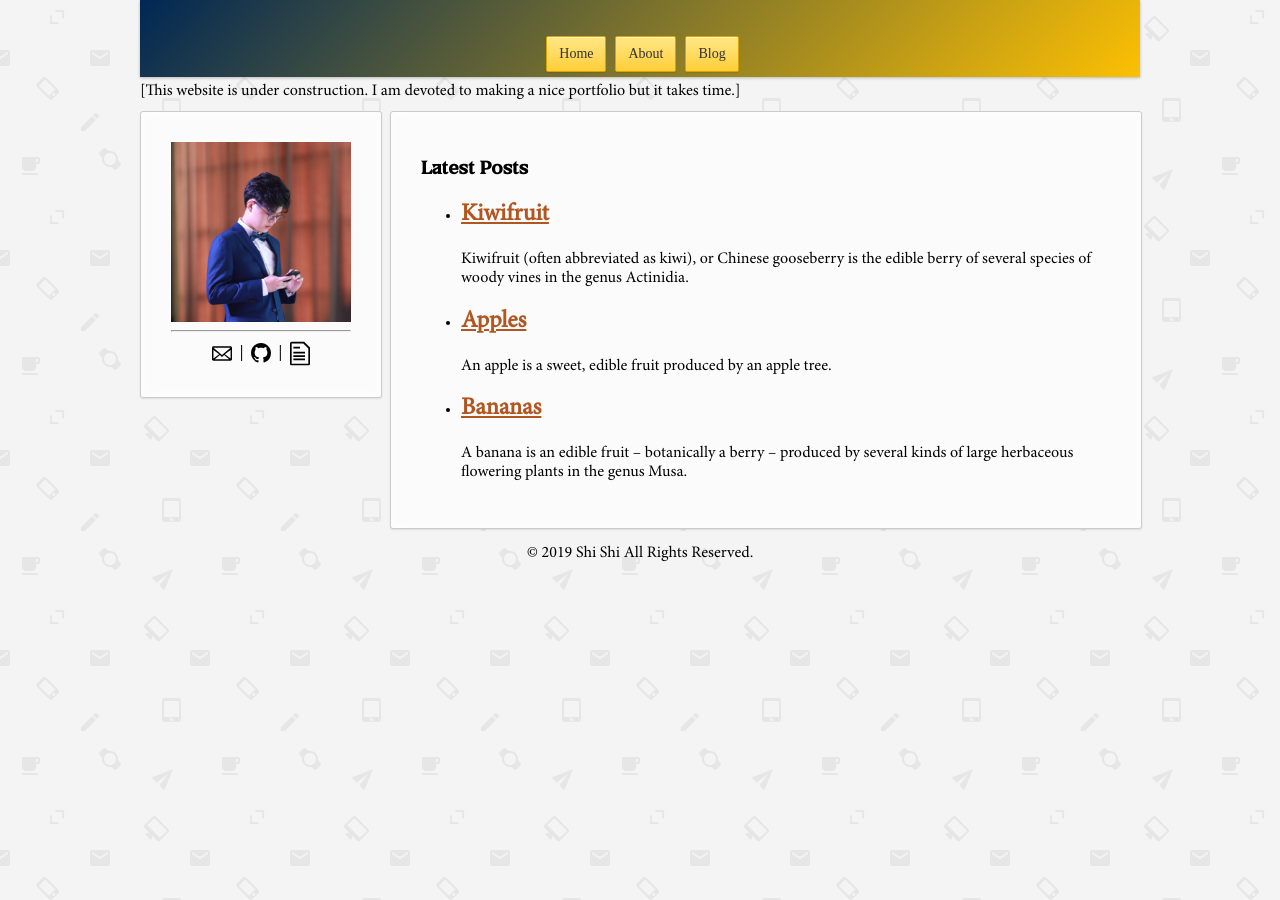
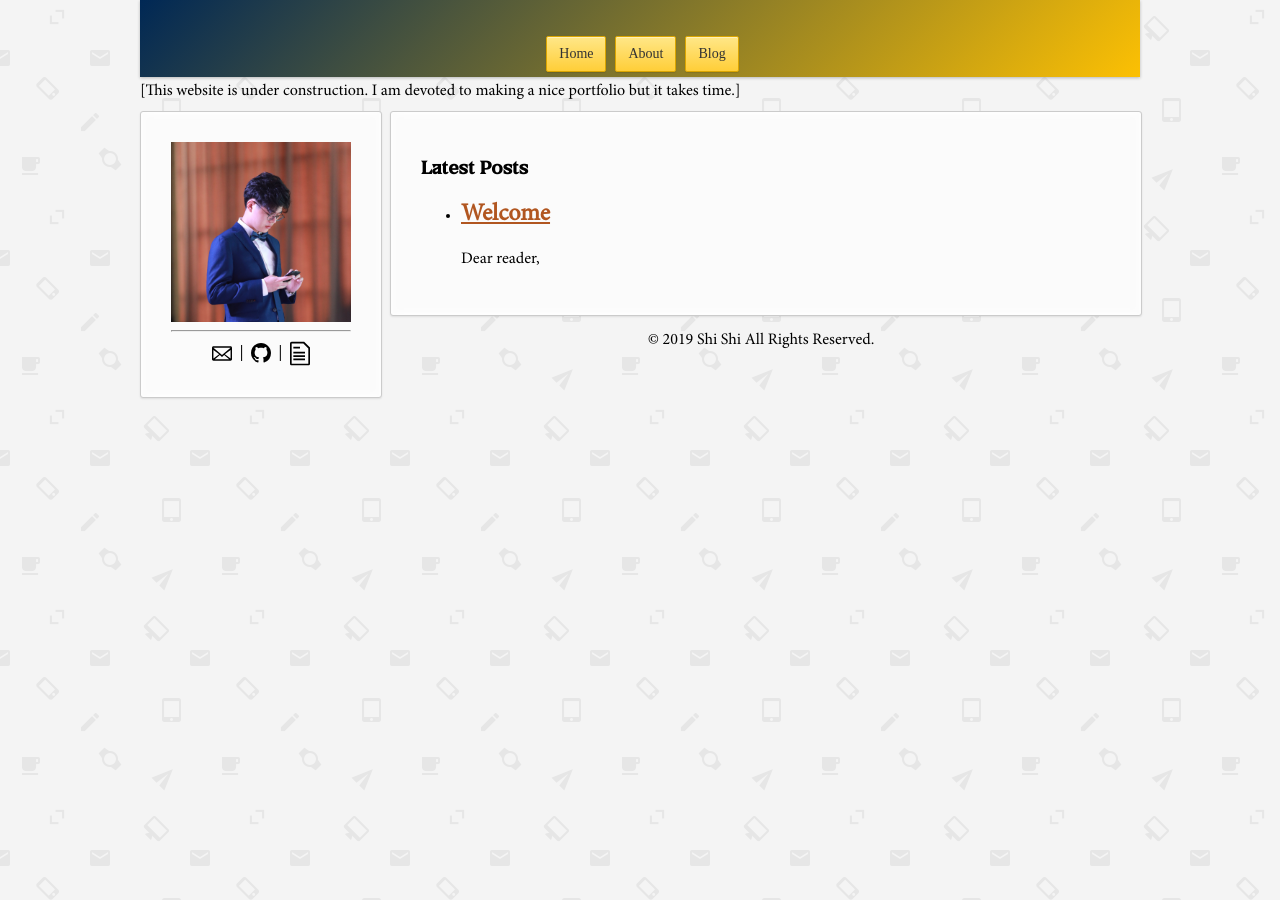
Before and after one commit to GeraltShi/GeraltShi.github.io, a Jekyll site: the page built from blog.html, in a window 1280 px wide. Built offline with Jekyll 4.4.1, drawn with Linux system fonts in a browser that asks for light colours.

```diff
--- a/Gemfile
+++ b/Gemfile
@@ -9,3 +9,4 @@ git_source(:github) {|repo_name| "https://github.com/#{repo_name}" }
 gem "jekyll"
 gem "jekyll-seo-tag"
 gem "jekyll-sitemap"
+gem "jemoji"
--- a/_config.yml
+++ b/_config.yml
@@ -27,3 +27,4 @@ defaults:
 plugins:
   - jekyll-seo-tag
   - jekyll-sitemap
+  - jemoji
--- a/_posts/2018-08-20-bananas.md
+++ /dev/null
@@ -1,12 +0,0 @@
----
-layout: post
-author: jill
----
-A banana is an edible fruit – botanically a berry – produced by several kinds
-of large herbaceous flowering plants in the genus Musa.
-
-In some countries, bananas used for cooking may be called "plantains",
-distinguishing them from dessert bananas. The fruit is variable in size, color,
-and firmness, but is usually elongated and curved, with soft flesh rich in
-starch covered with a rind, which may be green, yellow, red, purple, or brown
-when ripe.
--- a/_posts/2018-08-21-apples.md
+++ /dev/null
@@ -1,11 +0,0 @@
----
-layout: post
-author: jill
----
-An apple is a sweet, edible fruit produced by an apple tree.
-
-Apple trees are cultivated worldwide, and are the most widely grown species in
-the genus Malus. The tree originated in Central Asia, where its wild ancestor,
-Malus sieversii, is still found today. Apples have been grown for thousands of
-years in Asia and Europe, and were brought to North America by European
-colonists.
--- a/_posts/2018-08-22-kiwifruit.md
+++ /dev/null
@@ -1,12 +0,0 @@
----
-layout: post
-author: ted
----
-Kiwifruit (often abbreviated as kiwi), or Chinese gooseberry is the edible
-berry of several species of woody vines in the genus Actinidia.
-
-The most common cultivar group of kiwifruit is oval, about the size of a large
-hen's egg (5–8 cm (2.0–3.1 in) in length and 4.5–5.5 cm (1.8–2.2 in) in
-diameter). It has a fibrous, dull greenish-brown skin and bright green or
-golden flesh with rows of tiny, black, edible seeds. The fruit has a soft
-texture, with a sweet and unique flavor.
--- a/blog.html
+++ b/blog.html
@@ -1,4 +1,5 @@
 ---
+layout: default
 title: Blog
 ---
 <h1>Latest Posts</h1>
```
Also changed, not shown: _posts/2018-09-08-welcome.md (added, +9 -0 lines), about.md (+1 -1 lines), Gemfile.lock, assets/images/CHaiDNN.jpg (added), assets/images/FPGA Diagram.png (added), assets/images/Gaia.png (added), assets/images/Iapetos.png (added), assets/images/System Diagram.png (added), assets/images/Zeus.png (added).
